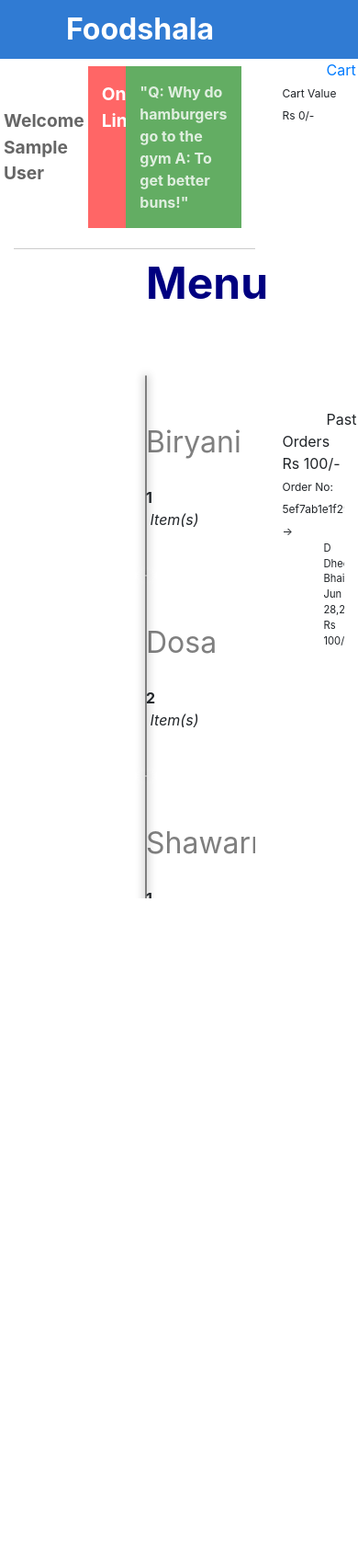
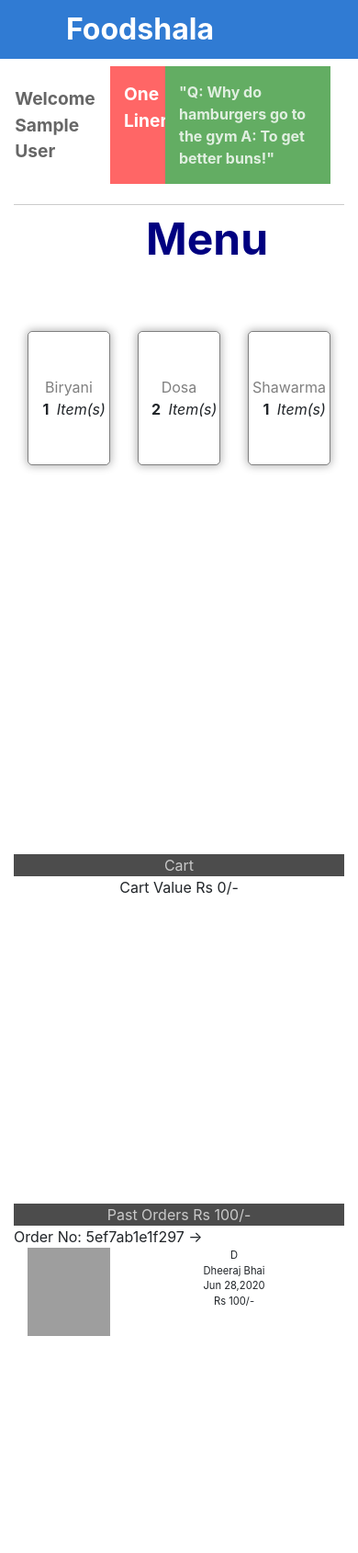
Before and after one commit to dheeraj1709/foodshala, a CodeIgniter app: page /foodshala/index.php/home/customerIndexPage in a window 390 px wide. Shown: the whole page at 92% size. Before the commit the page ends 977 px from the top, so only its background shows below. Run offline with CodeIgniter, Linux system fonts and the light colour scheme; the visitor is signed in with stand-in values (Sample User, id 1); data comes from the database, SQL or seed files in the repository; grey boxes are pictures that could not be loaded.

Commit message:
latest update

```diff
--- a/application/views/customers/home.php
+++ b/application/views/customers/home.php
@@ -42,6 +42,15 @@
 		max-height: 90%;
     overflow: auto;
 	}
+	.past_orders_heading{
+		background: rgba(0,0,0,0.7);
+		display: block;
+		color:rgba(255,255,255,0.7) !important;
+		text-align: center
+	}
+	.past_orders_heading a{
+		color:rgba(255,255,255,0.7) !important;
+	}
 	.row{
 		height: 75vh;
 	}
@@ -66,13 +75,24 @@
 ::-webkit-scrollbar-thumb:hover {
   background: #555;
 }
+@media only screen and (max-width:600px){
+	.order_by_reference{
+		text-align: center;
+	}
+	.sidebar_image{
+		height: 6rem;
+	}
+	.order_reference{
+		font-size:1rem !important;
+	}
+}
 	</style>
 </head>
 <body>
 	<?php $this->load->view('generalFiles/navbar.php'); ?>
 	<div class="containers">
-		<div class="box_containers d-flex ">
-			<div class="col-9 pt-2">
+		<div class="box_containers d-md-flex ">
+			<div class="col-12 col-md-9 pt-2">
 				<div class="d-flex">
 					<span class="col-3 name-welcome"><?php echo 'Welcome '.ucfirst($name); ?></span>
 					<span class="d-flex col-9">
@@ -86,7 +106,7 @@
 					<span class="menu_tab"></span>
 				</div>
 			</div>
-			<div class="right_bar col-3">
+			<div class="right_bar col-12 col-md-3">
 
 						<?php
 						$price = 0;
@@ -94,7 +114,7 @@
 									$price = $price + $item->price;
 						} ?>
 				<div class="in_cart">
-					<span class="past_orders_heading text-center pl-5">
+					<span class="past_orders_heading text-center">
 						<a href="<?php echo base_url('cart/getCartDetails'); ?>">Cart</a></span>
 					<?php  // print_r($pastOrders); ?>
 					<span class="orders_list">
@@ -123,7 +143,7 @@
 						foreach($pastOrders as $order){
 									$price = $price + $order->price;
 						} ?>
-					<span class="past_orders_heading text-center pl-5">Past Orders <?php echo " Rs ".$price."/-"; ?></span>
+					<span class="past_orders_heading text-center">Past Orders <?php echo " Rs ".$price."/-"; ?></span>
 					<?php  // print_r($pastOrders); ?>
 					<div class="orders_list">
 						<?php // print_r($orderReferences); ?>
--- a/application/views/customers/menu.php
+++ b/application/views/customers/menu.php
@@ -29,6 +29,18 @@
 				height:80vh;
 			}
 		<?php } ?>
+		@media only screen and (max-width:600px){
+			.row{
+				padding-top: 4rem;
+				padding-left:0rem;
+				overflow-y:auto;
+				padding-right:0rem  !important;
+			}
+			.item_card_body a{
+				font-size: 1rem;
+				color: rgba(0,0,0,0.5);
+			}
+		}
 	</style>
 </head>
 <body>
```
Also changed, not shown: application/controllers/Auth.php (+7 -5 lines), application/views/customers/customer_login.php (+7 -1 lines), application/views/customers/customer_signup.php (+8 -2 lines), application/views/restaurants/home.php (+15 -3 lines), application/views/restaurants/menu.php (+12 -0 lines), application/views/restaurants/restaurant_login.php (+7 -1 lines), application/views/restaurants/restaurant_signup.php (+8 -1 lines).
